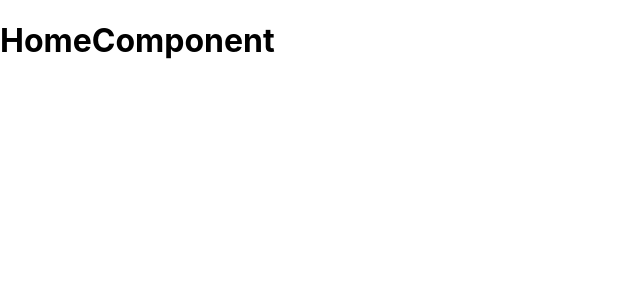
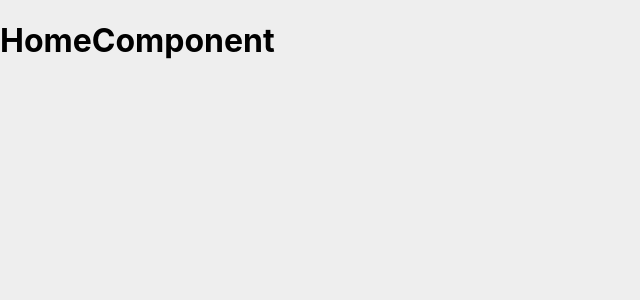
Before and after one commit to VCarlosJP/preguntamelo, a React (Create React App) app: page / in a window 1280 px wide. Shown: the top 300 px of the page, without its empty margins (0-640 px from the left). Built offline with nearby package versions, Linux system fonts and the light colour scheme.

Commit message:
Sass module and App.scss file added

```diff
--- a/package.json
+++ b/package.json
@@ -6,6 +6,7 @@
     "@testing-library/jest-dom": "^5.11.8",
     "@testing-library/react": "^11.2.3",
     "@testing-library/user-event": "^12.6.0",
+    "node-sass": "^4.14.1",
     "react": "^17.0.1",
     "react-dom": "^17.0.1",
     "react-router-dom": "^5.2.0",
--- a/src/App.js
+++ b/src/App.js
@@ -1,5 +1,7 @@
 import logo from "./logo.svg";
 import "./App.css";
+import './App.scss';
+
 import { BrowserRouter as Router, Switch, Route } from "react-router-dom";
 import Home from "./components/Home";
 import Login from "./components/Login";
--- /dev/null
+++ b/src/App.scss
@@ -0,0 +1,5 @@
+$base-color: #eeeeee;
+
+body {
+  background: $base-color;
+}
```
Also changed, not shown: 2 other files (tests, documents, lock files or other folders).
